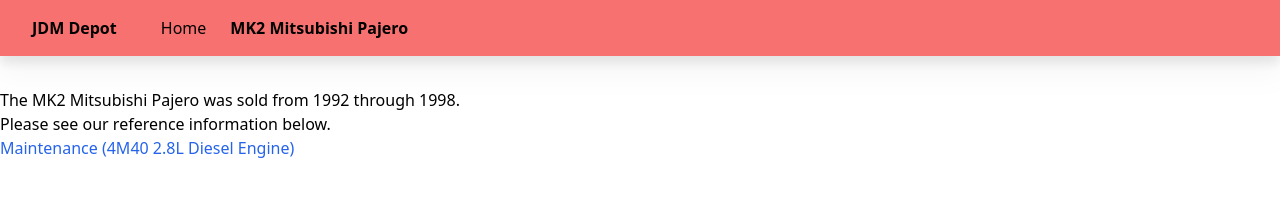
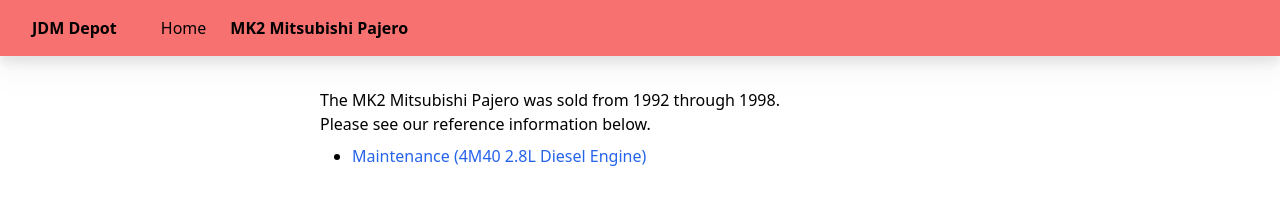
Before and after one commit to kyleratti/JdmDepot, an Astro site: page /cars/mk2-mitsubishi-pajero in a window 1280 px wide. Built offline with nearby package versions, Linux system fonts and the light colour scheme; Astro itself is replaced by a stand-in of ours.

Commit message:
fix: layout for MK2 Pajero

```diff
--- a/src/pages/cars/mk2-mitsubishi-pajero/index.astro
+++ b/src/pages/cars/mk2-mitsubishi-pajero/index.astro
@@ -2,13 +2,13 @@
 import Layout from "@layouts/Layout.astro";
 ---
 <Layout title="MK2 Mitsubishi Pajero">
-	<main class="w-1/2">
+	<main class="w-1/2 m-auto">
 		<p>The MK2 Mitsubishi Pajero was sold from 1992 through 1998.</p>
 
 		<p>Please see our reference information below.</p>
 
-		<ul>
-			<li><a class="text-blue-600" href="/cars/mk2-mitsubishi-pajero/maintenance/4m40">Maintenance (4M40 2.8L Diesel Engine)</a></li>
+		<ul class="mt-2 list-disc">
+			<li class="ml-8"><a class="text-blue-600" href="/cars/mk2-mitsubishi-pajero/maintenance/4m40">Maintenance (4M40 2.8L Diesel Engine)</a></li>
 		</ul>
 	</main>
 </Layout>
```
